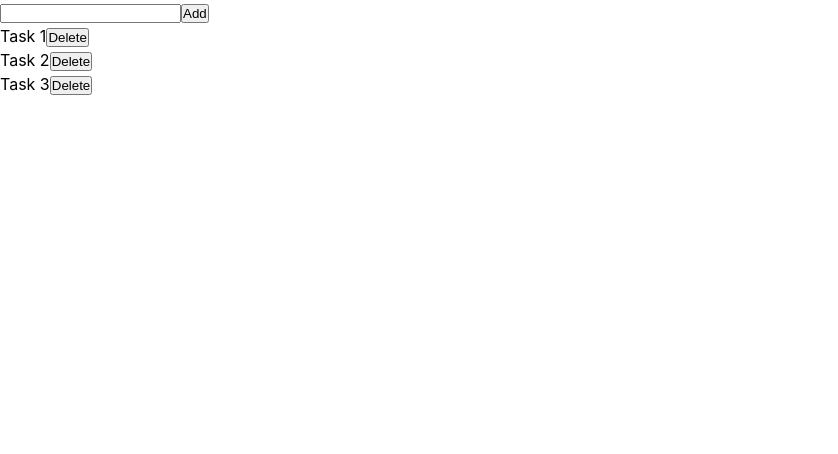
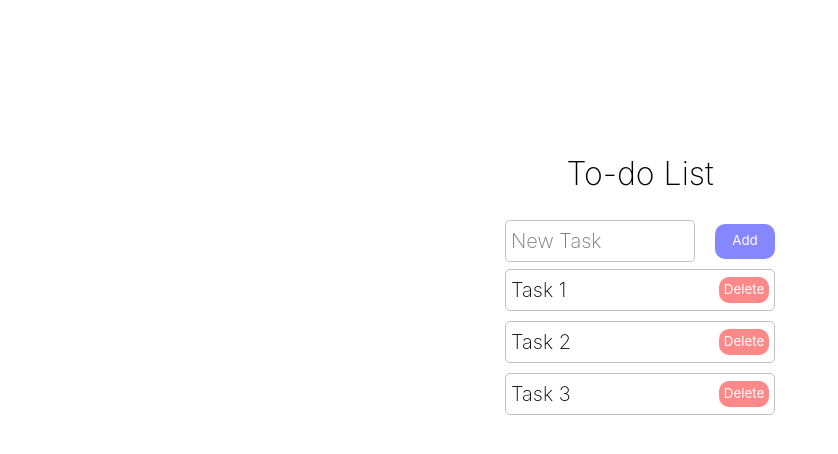
Before and after one commit to Egor-Ivankov/todo-list, a React (Vite) app: page / in a window 1280 px wide. Shown: the top 454 px of the page, without its empty margins (0-838 px from the left). Built offline with nearby package versions, Linux system fonts and the light colour scheme.

Commit message:
added reducers for add item, del item. style fix

```diff
--- a/src/App/App.jsx
+++ b/src/App/App.jsx
@@ -1,11 +1,13 @@
 import Tasks from '../Features/Tasks/Tasks';
 import TaskAddForm from '../Features/Task-add-form/TaskAddForm';
+import './app.css';
 function App() {
     return (
-        <>
+        <div className='app'>
+            <h1>To-do List</h1>
             <TaskAddForm/>
             <Tasks/>
-        </>
+        </div>
     )
 }
 
--- /dev/null
+++ b/src/App/app.css
@@ -0,0 +1,10 @@
+.app {
+    display: flex;
+    flex-direction: column;
+    align-items: center;
+    margin-top: 150px;
+}
+h1 {
+    font-weight: 200;
+    margin-bottom: 25px;
+}
--- a/src/Features/Task-add-form/TaskAddForm.jsx
+++ b/src/Features/Task-add-form/TaskAddForm.jsx
@@ -1,10 +1,38 @@
-import React from 'react';
+import React, {useState} from 'react';
+import { nanoid } from 'nanoid';
+import { tasksCreated } from '../Tasks/tasksSlice';
+import { useDispatch, useSelector } from 'react-redux';
+import './taskAddItem.css';
 
 const TaskAddForm = () => {
+    const [newTask, setNewTask] = useState('');
+    const dispatch = useDispatch();
+    const newTaskItem = {
+        id: nanoid(),
+        value: newTask
+    }
+
+    useSelector(state => state.tasks.tasks); //This code need for creating new IDs(without this code new IDs will be recurring)
+
+    const onHandleSubmit = (e) => {
+        e.preventDefault();
+        if (newTask) {
+            dispatch(tasksCreated(newTaskItem))
+        } else return;
+        setNewTask('');
+    }
+
     return (
-            <form>
-                <input type="text" />
-                <button type='submit'>Add</button>
+            <form className="add-form" onSubmit={onHandleSubmit}>
+                <input
+                    className="add-inp"
+                    type="text"
+                    value={newTask}
+                    onChange={(e) => setNewTask(e.target.value)}
+                    name="Task-creater"
+                    placeholder='New Task'
+                    />
+                <button className="add-btn" type='submit'>Add</button>
             </form>
     );
 }
--- /dev/null
+++ b/src/Features/Task-add-form/taskAddItem.css
@@ -0,0 +1,29 @@
+.add-form {
+    width: 270px;
+    height: 36px;
+    display: flex;
+    align-items: center;
+}
+
+.add-inp {
+    width: 190px;
+    border: .5px solid rgba(128, 128, 128, 0.477);
+    border-radius: 5px;
+    padding: 5px;
+    font-weight: 200;
+    font-size: 20px;
+}
+
+.add-btn {
+    width: 60px;
+    height: 35px;
+    border: none;
+    border-radius: 10px;
+    background-color: rgba(0, 0, 255, 0.474);
+    color: white;
+    margin-left: 20px;
+    transition: transform .4s ease;
+}
+.add-btn:hover {
+    transform: translateY(-10%);
+}
--- a/src/Features/Task-item/TaskItem.jsx
+++ b/src/Features/Task-item/TaskItem.jsx
@@ -1,10 +1,11 @@
 import React from 'react';
-const TaskItem = ({value}) => {
+import './taskItem.css';
+const TaskItem = ({value, onDelete}) => {
     return (
-        <div>
-            <span>{value}</span>
-            <button>Delete</button>
-        </div>
+        <li className='task-item'>
+            <span className='task-item-span'>{value}</span>
+            <button onClick={onDelete} className='delete-btn'>Delete</button>
+        </li>
     );
 }
 
--- /dev/null
+++ b/src/Features/Task-item/taskItem.css
@@ -0,0 +1,28 @@
+.task-item {
+    border: .5px solid rgba(128, 128, 128, 0.477);
+    border-radius: 5px;
+    display: flex;
+    flex-direction: row;
+    justify-content: space-between;
+    align-items: center;
+    width: 270px;
+    padding: 5px;
+    margin: 10px 0;
+}
+.task-item-span {
+    font-weight: 200;
+    font-size: 20px;
+}
+.delete-btn {
+    border: none;
+    background-color: rgba(255, 0, 0, 0.463);
+    color: white;
+    border-radius: 10px;
+    width: 50px;
+    height: 26px;
+    transition: transform .4s ease;
+}
+
+.delete-btn:hover {
+    transform: translateY(-8%);
+}
--- a/src/Features/Tasks/Tasks.jsx
+++ b/src/Features/Tasks/Tasks.jsx
@@ -1,16 +1,30 @@
 import React from 'react';
 import TaskItem from '../Task-item/TaskItem';
-import {tasks} from './tasksSlice';
+import { useSelector, useDispatch } from 'react-redux';
+import {tasksDeleted} from './tasksSlice';
+import './tasks.css';
 
 const Tasks = () => {
-    const elements = tasks.map(tasks => <TaskItem
-                                                key={tasks.id}
-                                                value={tasks.value}
+    const tasks = useSelector(state => state.tasks.tasks);
+    const dispatch = useDispatch();
+
+    const elements = tasks.map(({id, ...props}) => <TaskItem
+                                                {...props}
+                                                onDelete={() => dispatch(tasksDeleted(id))}
                                         />);
 
+    const renderElement = () => {
+        if(elements.length) {
+            return elements;
+        } else {
+            return (
+                    <li className='task-list-empty'>Task list is empty</li>
+            )
+        }
+    }
     return (
-        <ul>
-            {elements}
+        <ul className='tasks-list'>
+            {renderElement()}
         </ul>
     );
 }
--- /dev/null
+++ b/src/Features/Tasks/tasks.css
@@ -0,0 +1,8 @@
+.tasks-list {
+    list-style: none;
+}
+.task-list-empty {
+    font-weight: 200;
+    font-size: 20px;
+    margin-top: 20px;
+}
--- a/src/Features/Tasks/tasksSlice.js
+++ b/src/Features/Tasks/tasksSlice.js
@@ -1,11 +1,13 @@
 import { createSlice } from "@reduxjs/toolkit";
 import { nanoid } from "nanoid";
 
-const initialState = [
-    {id: nanoid(), value: 'Task 1'},
-    {id: nanoid(), value: 'Task 2'},
-    {id: nanoid(), value: 'Task 3'},
-]
+const initialState = {
+    tasks: [
+        {id: nanoid(), value: 'Task 1'},
+        {id: nanoid(), value: 'Task 2'},
+        {id: nanoid(), value: 'Task 3'},
+    ]
+};
 
 const tasksSlice = createSlice({
     name: 'tasks',
@@ -15,11 +17,10 @@ const tasksSlice = createSlice({
             state.tasks.push(action.payload);
         },
         tasksDeleted: (state, action) => {
-            state.tasks.filter(tasks => tasks.id !== action.payload);
+            state.tasks = state.tasks.filter(item => item.id !== action.payload)
         }
     }
 });
-const {actions, reducer} = tasksSlice;
-export default reducer;
-export const { tasksCreated, tasksDeleted } = actions;
-export const tasks = tasksSlice.getInitialState();
+
+export const { tasksCreated, tasksDeleted } = tasksSlice.actions;
+export default tasksSlice.reducer;
--- a/src/main.jsx
+++ b/src/main.jsx
@@ -1,10 +1,14 @@
 import React from 'react';
 import ReactDOM from 'react-dom/client';
 import App from './App/App.jsx';
+import store from './store/store.js';
+import { Provider } from 'react-redux';
 import './styles/index.css';
 
 ReactDOM.createRoot(document.getElementById('root')).render(
   <React.StrictMode>
-    <App />
+    <Provider store={store}>
+      <App />
+    </Provider>
   </React.StrictMode>,
 )
--- a/src/store/store.js
+++ b/src/store/store.js
@@ -1,7 +1,9 @@
 import { configureStore } from "@reduxjs/toolkit";
-import taskReducer from '../Features/Tasks/tasksSlice';
+import tasks from '../Features/Tasks/tasksSlice';
 const store = configureStore({
-    reducer: {taskReducer}
+    reducer: {
+        tasks
+    }
 });
 
 export default store;
--- a/src/styles/index.css
+++ b/src/styles/index.css
@@ -1,10 +1,7 @@
-*{
+* {
   margin: 0;
   padding: 0;
   box-sizing: border-box;
-}
-
-:root {
   font-family: Inter, system-ui, Avenir, Helvetica, Arial, sans-serif;
   line-height: 1.5;
   font-weight: 400;
```
